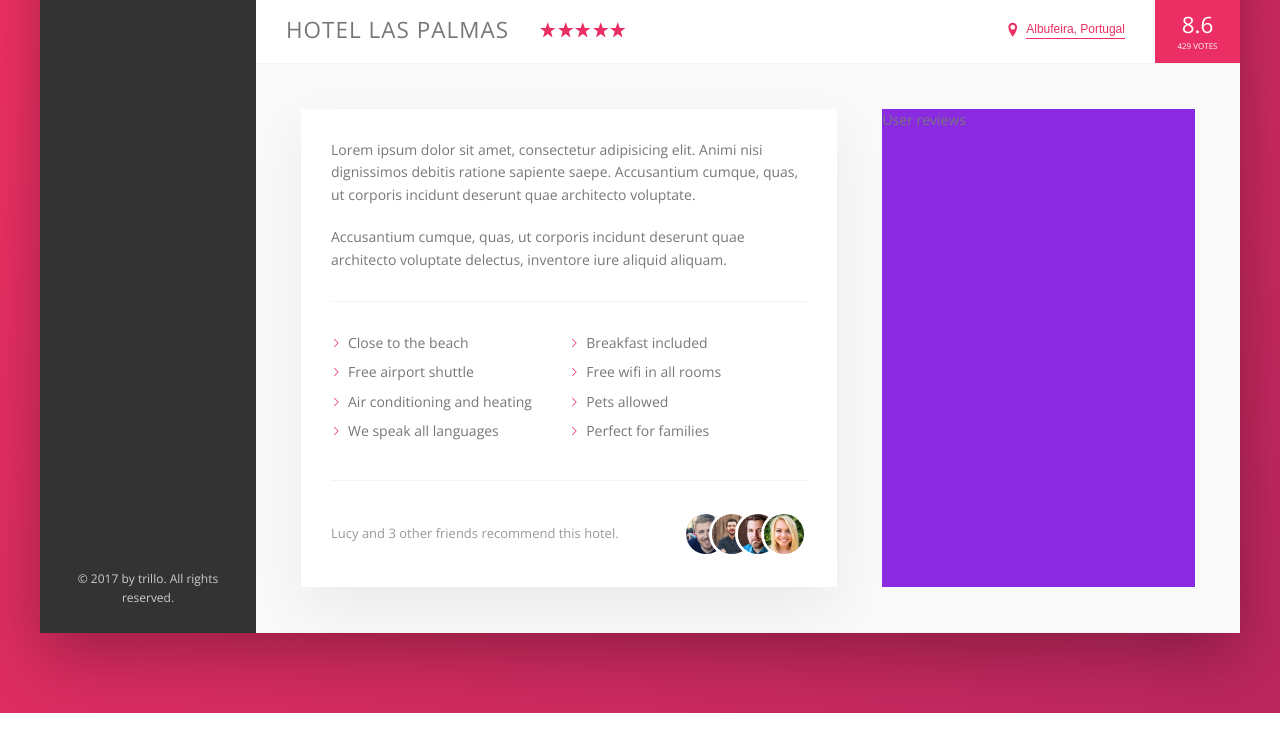
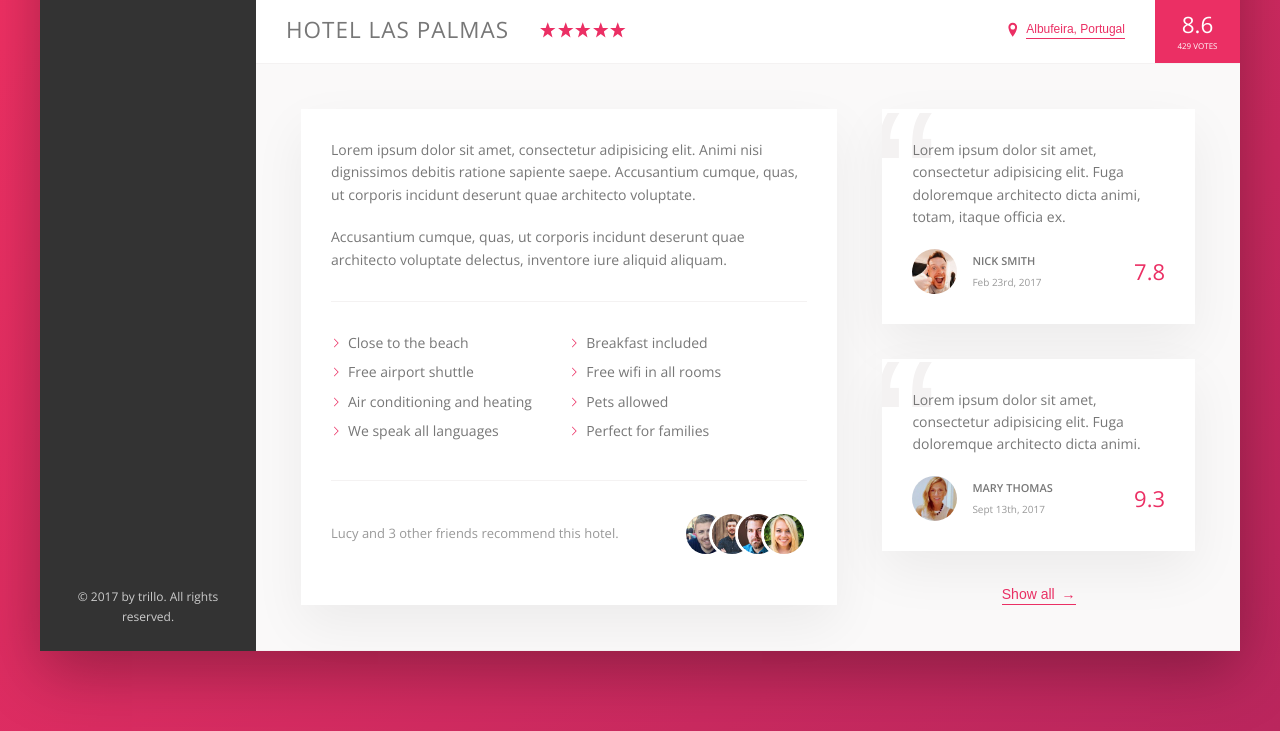
Before and after one commit to Praffulsingh9/CSS-HTML-WEBPAGES-USING-SASS, a website: page Trilio Project/index.html in a window 1280 px wide. Shown: the part 538-1269 px from the top of the page. Drawn offline with nearby package versions, Linux system fonts and the light colour scheme.

Commit message:
Completed styling hotel-reviews component

```diff
--- a/Trilio Project/index.html
+++ b/Trilio Project/index.html
@@ -167,7 +167,37 @@
                         </div>
                     </div>
                     <div class="user-reviews">
-                        User reviews
+                        <figure class="review">
+                            <blockquote class="review__text">
+                                Lorem ipsum dolor sit amet, consectetur adipisicing elit. Fuga doloremque architecto
+                                dicta animi, totam, itaque officia ex.
+                            </blockquote>
+                            <figcaption class="review__user">
+                                <img src="img/user-1.jpg" alt="User 1" class="review__photo">
+                                <div class="review__user-box">
+                                    <p class="review__user-name">Nick Smith</p>
+                                    <p class="review__user-date">Feb 23rd, 2017</p>
+                                </div>
+                                <div class="review__rating">7.8</div>
+                            </figcaption>
+                        </figure>
+
+                        <figure class="review">
+                            <blockquote class="review__text">
+                                Lorem ipsum dolor sit amet, consectetur adipisicing elit. Fuga doloremque architecto
+                                dicta animi.
+                            </blockquote>
+                            <figcaption class="review__user">
+                                <img src="img/user-2.jpg" alt="User 1" class="review__photo">
+                                <div class="review__user-box">
+                                    <p class="review__user-name">Mary Thomas</p>
+                                    <p class="review__user-date">Sept 13th, 2017</p>
+                                </div>
+                                <div class="review__rating">9.3</div>
+                            </figcaption>
+                        </figure>
+
+                        <button class="btn-inline">Show all <span>&rarr;</span></button>
                     </div>
                 </div>
             </main>
--- a/Trilio Project/sass/_components.scss
+++ b/Trilio Project/sass/_components.scss
@@ -394,3 +394,65 @@
     }
   }
 }
+
+///////Reviews
+.review {
+  background-color: #fff;
+  box-shadow: var(--shadow-light);
+  padding: 3rem;
+  margin-bottom: 3.5rem;
+  position: relative;
+  overflow: hidden;
+
+  &__text {
+    margin-bottom: 2rem;
+    z-index: 10;
+    position: relative;
+  }
+
+  &__user {
+    display: flex;
+    align-items: center;
+  }
+
+  &__photo {
+    height: 4.5rem;
+    width: 4.5rem;
+    border-radius: 50%;
+    margin-right: 1.5rem;
+  }
+
+  &__user-box {
+    margin-right: auto;
+  }
+
+  &__user-name {
+    font-size: 1.1rem;
+    font-weight: 600;
+    text-transform: uppercase;
+    margin-bottom: .4rem;
+  }
+
+  &__user-date {
+    font-size: 1rem;
+    color: var(--color-grey-dark-3);
+  }
+
+  &__rating {
+    color: var(--color-primary);
+    font-size: 2.2rem;
+    font-weight: 300;
+  }
+
+  &::before {
+    content: "\201C";
+    position: absolute;
+    top: -2.75rem;
+    left: -1rem;
+    line-height: 1;
+    font-size: 20rem;
+    color: var(--color-grey-light-2);
+    font-family: sans-serif;
+    z-index: 1;
+  }
+}
--- a/Trilio Project/sass/_layout.scss
+++ b/Trilio Project/sass/_layout.scss
@@ -46,7 +46,7 @@
 }
 
 .description {
-  background-color:#fff;
+  background-color: #fff;
   flex: 0 0 60%;
   margin-right: 4.5rem;
 
@@ -57,6 +57,9 @@
 }
 
 .user-reviews {
-  background-color: blueviolet;
   flex: 1;
+
+  display: flex;
+  flex-direction: column;
+  align-items: center;
 }
```
Also changed, not shown: Trilio Project/css/style.css.
